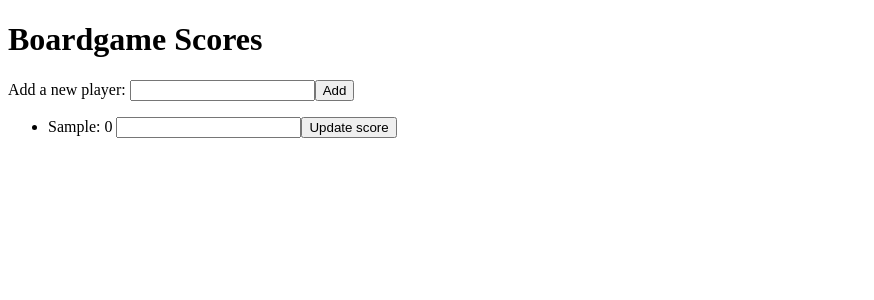
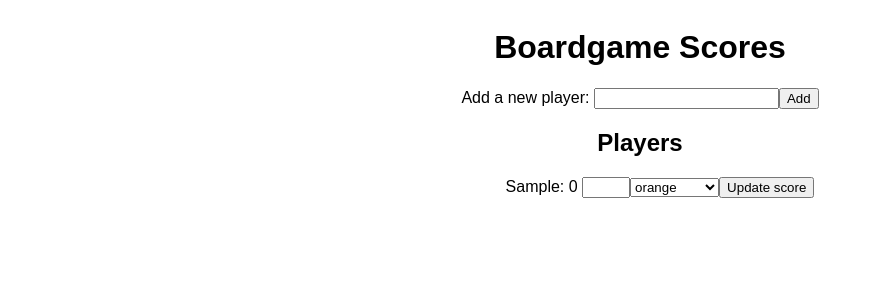
Before and after one commit to KateHoward10/boardgame-scores, an Angular app: page / in a window 1280 px wide. Both pictures are taken after typing "Sample" into the empty fields and a click on the button "Add". Shown: the top 300 px of the page, without its empty margins (0-874 px from the left). Built offline with nearby package versions, Linux system fonts and the light colour scheme.

Commit message:
Add multiplier options

```diff
--- a/src/app/app.component.html
+++ b/src/app/app.component.html
@@ -1,12 +1,18 @@
 <h1>Boardgame Scores</h1>
 
-<label>Add a new player: <input #playerName /></label>
-<button (click)="addPlayer(playerName.value); playerName.value=''">Add</button>
+<div>
+  <label>Add a new player: <input #playerName /></label>
+  <button (click)="addPlayer(playerName.value); playerName.value=''">Add</button>
+</div>
 
+<h2 *ngIf="players.length">Players</h2>
 <ul>
   <li *ngFor="let player of players; let i = index">
     {{ player.name }}: {{ player.score }}
     <input #diff type="number" />
-    <button (click)="updateScore(i, +diff.value)">Update score</button>
+    <select #multiplier>
+      <option *ngFor="let multiplier of multipliers" [value]="multiplier.points">{{ multiplier.colour }}</option>
+    </select>
+    <button (click)="updateScore(i, +diff.value * +multiplier.value)">Update score</button>
   </li>
 </ul>
--- a/src/app/app.component.scss
+++ b/src/app/app.component.scss
@@ -0,0 +1,17 @@
+::ng-deep app-root {
+  display: flex;
+  flex-direction: column;
+  align-items: center;
+  text-align: center;
+  font-family: Arial, Helvetica, sans-serif;
+}
+
+ul {
+  list-style: none;
+  margin: 0;
+  width: 60vw;
+}
+
+input[type=number] {
+  width: 40px;
+}
--- a/src/app/app.component.ts
+++ b/src/app/app.component.ts
@@ -8,21 +8,22 @@ import { Component, OnInit } from '@angular/core';
 export class AppComponent implements OnInit {
   title = 'boardgame-scores';
 
-  points: {
-    'orange': 1,
-    'blue': 2,
-    'green': 3,
-    'yellow': 4,
-    'purple': 5,
-    'dark green': 6,
-    'dark purple': 7,
-    'black': 8,
-    'red': 10
-  };
   players: any[];
+  multipliers: any[];
 
   ngOnInit(): void {
     this.players = [];
+    this.multipliers = [
+      { colour: 'orange', points: 1 },
+      { colour: 'blue', points: 2 },
+      { colour: 'green', points: 3 },
+      { colour: 'yellow', points: 4 },
+      { colour: 'purple', points: 5 },
+      { colour: 'dark green', points: 6 },
+      { colour: 'dark purple', points: 7 },
+      { colour: 'black', points: 8 },
+      { colour: 'red', points: 10 }
+    ];
   }
 
   addPlayer(name: string) {
```
